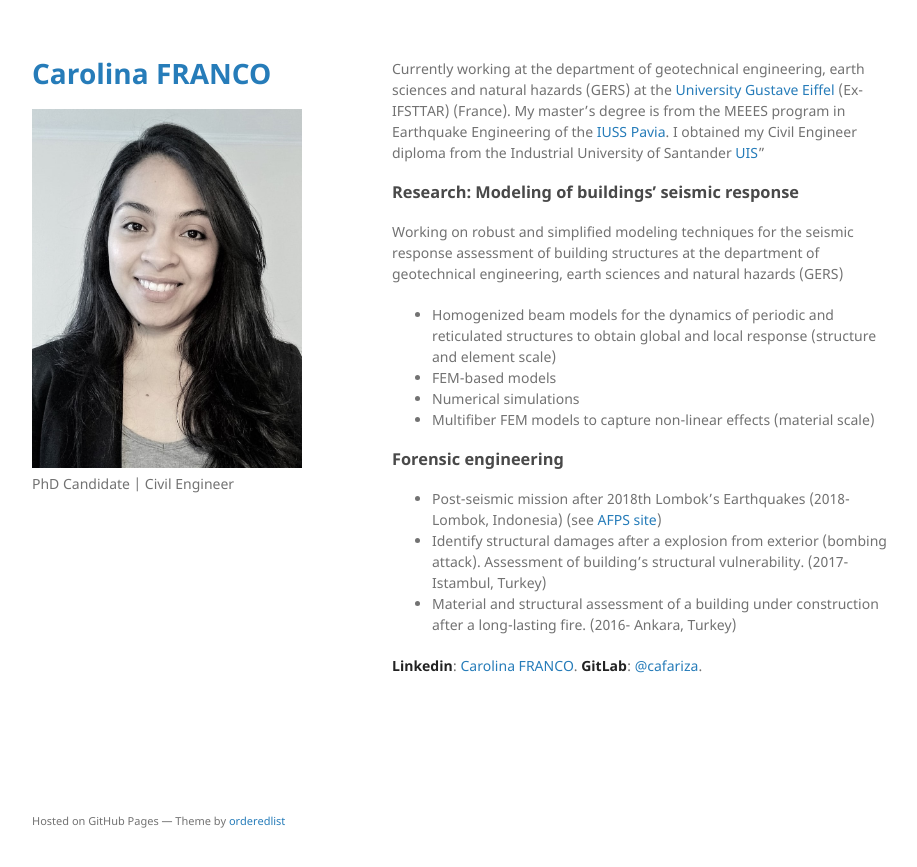
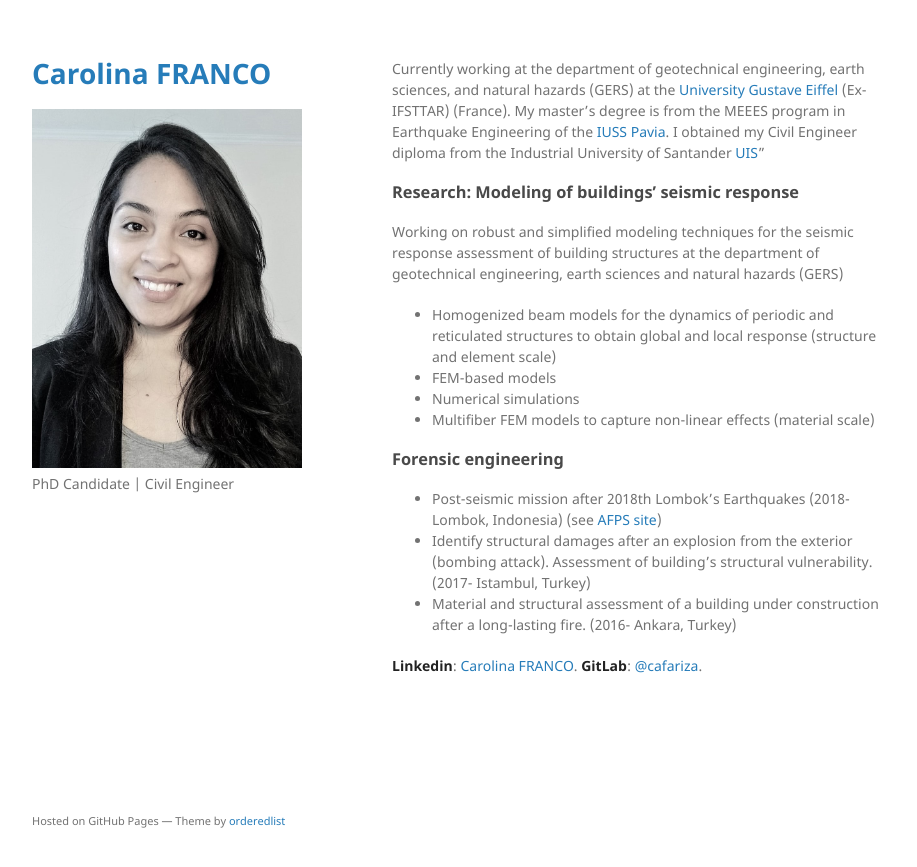
Before and after one commit to cafariza/cafariza.github.io, a Jekyll site: the page built from index.md, in a window 1280 px wide. Shown: the top 867 px of the page, without its empty margins (178-1095 px from the left). Built offline with Jekyll 4.4.1, drawn with Linux system fonts in a browser that asks for light colours; our own code applies the rules of GitHub Pages for plain Markdown files.

Commit message:
Update index.md

```diff
--- a/index.md
+++ b/index.md
@@ -1,4 +1,4 @@
-Currently working at the department of geotechnical engineering, earth sciences and natural hazards (GERS) at the [University Gustave Eiffel](https://www.univ-gustave-eiffel.fr/) (Ex-IFSTTAR) (France). My master's degree is from the MEEES program in Earthquake Engineering of the [IUSS Pavia](http://www.iusspavia.it/home).
+Currently working at the department of geotechnical engineering, earth sciences, and natural hazards (GERS) at the [University Gustave Eiffel](https://www.univ-gustave-eiffel.fr/) (Ex-IFSTTAR) (France). My master's degree is from the MEEES program in Earthquake Engineering of the [IUSS Pavia](http://www.iusspavia.it/home).
 I obtained my Civil Engineer diploma from the Industrial University of Santander [UIS](https://www.uis.edu.co/webUIS/es/index.jsp)"
 
 ### Research: Modeling of buildings' seismic response
@@ -11,7 +11,7 @@ Working on robust and simplified modeling techniques for the seismic response as
 
 ### Forensic engineering
 - Post-seismic mission after 2018th Lombok's Earthquakes (2018-Lombok, Indonesia) (see [AFPS site](http://www.afps-seisme.org/ACTIVITES/Missions-post-sismiques/2018-Lombok))
-- Identify structural damages after a explosion from exterior (bombing attack). Assessment of building's structural vulnerability. (2017- Istambul, Turkey)
+- Identify structural damages after an explosion from the exterior (bombing attack). Assessment of building's structural vulnerability. (2017- Istambul, Turkey)
 - Material and structural assessment of a building under construction after a long-lasting fire. (2016- Ankara, Turkey)
 
 **Linkedin**: [Carolina FRANCO](https://www.linkedin.com/in/cafariza/).
```
